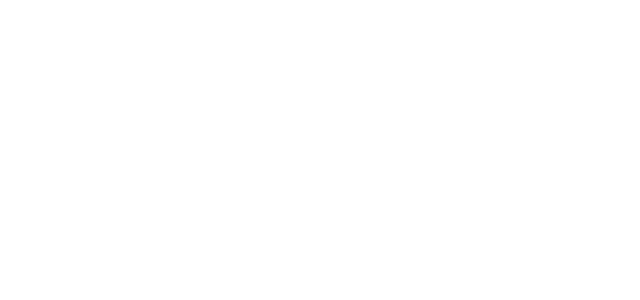
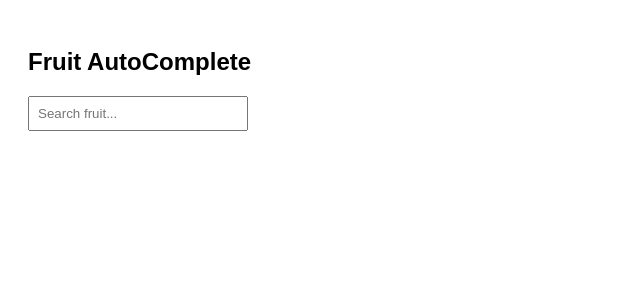
Before and after one commit to acciojob/auto-complete-Gokleshchaudhary, a React app: page / in a window 1280 px wide. Shown: the top 300 px of the page, without its empty margins (0-640 px from the left). Built offline with nearby package versions, Linux system fonts and the light colour scheme.

Commit message:
Update App.js

```diff
--- a/src/components/App.js
+++ b/src/components/App.js
@@ -1,13 +1,64 @@
+import React, { useState, useEffect } from "react";
 
-import React from "react";
-import './../styles/App.css';
+const fruits = ["apple", "banana", "cherry", "date", "elderberry", "fig"];
 
-const App = () => {
+function AutoComplete() {
+  const [input, setInput] = useState("");
+  const [suggestions, setSuggestions] = useState([]);
+  const [loading, setLoading] = useState(false);
+
+  useEffect(() => {
+    const timeoutId = setTimeout(() => {
+      if (input.trim() === "") {
+        setSuggestions([]);
+        return;
+      }
+
+      setLoading(true);
+
+      // Simulate async fetch with a delay
+      const filtered = fruits.filter((fruit) =>
+        fruit.toLowerCase().startsWith(input.toLowerCase())
+      );
+
+      setSuggestions(filtered);
+      setLoading(false);
+    }, 300); // debounce delay
+
+    return () => clearTimeout(timeoutId); // cleanup
+  }, [input]);
+
   return (
-    <div>
-        {/* Do not remove the main div */}
+    <div style={{ padding: "20px", fontFamily: "sans-serif" }}>
+      <h2>Fruit AutoComplete</h2>
+      <input
+        type="text"
+        placeholder="Search fruit..."
+        value={input}
+        onChange={(e) => setInput(e.target.value)}
+        style={{ padding: "8px", width: "200px" }}
+      />
+      {loading && <div>Loading...</div>}
+
+      {suggestions.length > 0 && (
+        <ul
+          style={{
+            border: "1px solid #ccc",
+            padding: "10px",
+            marginTop: "5px",
+            width: "200px",
+            listStyleType: "none"
+          }}
+        >
+          {suggestions.map((item, index) => (
+            <li key={index} style={{ padding: "5px 0" }}>
+              {item}
+            </li>
+          ))}
+        </ul>
+      )}
     </div>
-  )
+  );
 }
 
-export default App
+export default AutoComplete;
```
